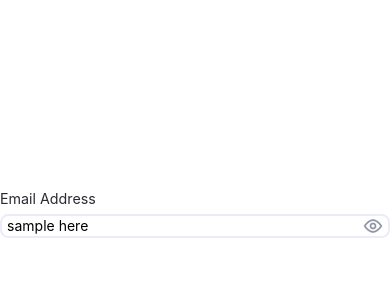
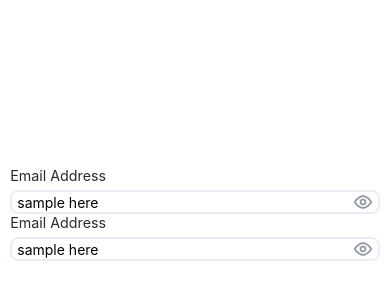
Before and after one commit to Coding-Algorithm/edu_app, a React Native app: screen / in a window 390 px wide. Shown: the part 208-508 px from the top of the page. Built offline with nearby package versions, Linux system fonts and the light colour scheme.

Commit message:
working on setting

```diff
--- /dev/null
+++ b/src/layout/WrapperLayout.tsx
@@ -0,0 +1,17 @@
+import {StyleSheet, Text, View} from 'react-native';
+import React, {PropsWithChildren} from 'react';
+import {appPadding} from '../utils/styleGuide';
+
+const WrapperLayout = ({children}: PropsWithChildren) => {
+  return <View style={styles.container}>{children}</View>;
+};
+
+export default WrapperLayout;
+
+const styles = StyleSheet.create({
+  container: {
+    padding: appPadding.sm,
+    flex: 1,
+    justifyContent: 'center',
+  },
+});
--- a/src/screens/ScreenIndex.tsx
+++ b/src/screens/ScreenIndex.tsx
@@ -2,6 +2,7 @@ import {Image, View} from 'react-native';
 import React, {useState} from 'react';
 import FormInput from '../components/organisms/Form/Form';
 import {appImages} from '../assets/images';
+import WrapperLayout from '../layout/WrapperLayout';
 
 const ScreenIndex = () => {
   const [text, setText] = useState<string | number>('');
@@ -20,7 +21,8 @@ const ScreenIndex = () => {
   );
 
   return (
-    <View style={{flex: 1, justifyContent: 'center', alignItems: 'center'}}>
+    <WrapperLayout>
+      {/* <View style={{flex: 1, justifyContent: 'center', alignItems: 'center'}}> */}
       <FormInput
         label="Email Address"
         text={text}
@@ -31,7 +33,19 @@ const ScreenIndex = () => {
           rightIcon: passwordIcon,
         }}
       />
-    </View>
+
+      <FormInput
+        label="Email Address"
+        text={text}
+        setText={setText}
+        isTrue={{showRightIcon: true}}
+        placeholder="sample here"
+        elementStore={{
+          rightIcon: passwordIcon,
+        }}
+      />
+      {/* </View> */}
+    </WrapperLayout>
   );
 };
 
```
Also changed, not shown: src/components/atoms/Textboxes/Inputs.tsx (+7 -3 lines), src/components/organisms/Form/Form.tsx (+2 -10 lines).
